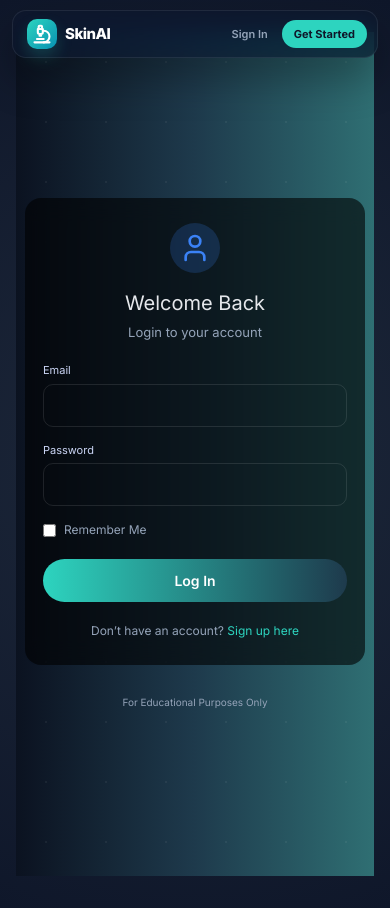
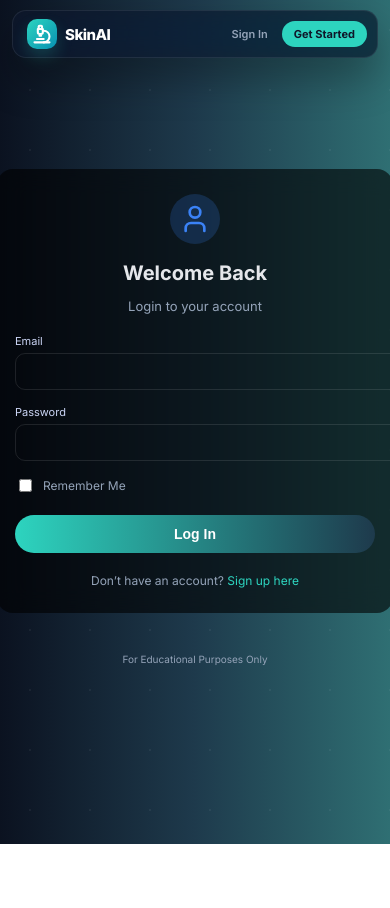
Before and after one commit to kolluajay12/AI-skin_disease_detection, a React (Vite) app in the folder frontend/: page /login in a window 390 px wide. After the commit the page ends 844 px from the top, so only its background shows below. Built offline with nearby package versions, Linux system fonts and the light colour scheme.

Commit message:
frontend updated

```diff
--- a/frontend/package.json
+++ b/frontend/package.json
@@ -17,21 +17,17 @@
     "lucide-react": "^1.8.0",
     "react": "^19.2.4",
     "react-dom": "^19.2.4",
-    "react-router-dom": "^7.14.0",
-    "tailwind-merge": "^3.5.0"
+    "react-router-dom": "^7.14.0"
   },
   "devDependencies": {
     "@eslint/js": "^9.39.4",
     "@types/react": "^19.2.14",
     "@types/react-dom": "^19.2.3",
     "@vitejs/plugin-react": "^6.0.1",
-    "autoprefixer": "^10.4.27",
     "eslint": "^9.39.4",
     "eslint-plugin-react-hooks": "^7.0.1",
     "eslint-plugin-react-refresh": "^0.5.2",
     "globals": "^17.4.0",
-    "postcss": "^8.5.9",
-    "tailwindcss": "^4.2.2",
     "vite": "^8.0.4"
   }
 }
--- a/frontend/src/App.css
+++ b/frontend/src/App.css
@@ -1,184 +1,48 @@
-.counter {
-  font-size: 16px;
-  padding: 5px 10px;
-  border-radius: 5px;
-  color: var(--accent);
-  background: var(--accent-bg);
-  border: 2px solid transparent;
-  transition: border-color 0.3s;
-  margin-bottom: 24px;
-
-  &:hover {
-    border-color: var(--accent-border);
-  }
-  &:focus-visible {
-    outline: 2px solid var(--accent);
-    outline-offset: 2px;
-  }
+/* ===== APP LOADING SCREEN ===== */
+.app-loading-screen {
+    min-height: 100vh;
+    display: flex;
+    align-items: center;
+    justify-content: center;
+    background: #1a2b33;
+    color: #2dd4bf;
+    font-weight: 900;
+    letter-spacing: 0.1em;
+    text-transform: uppercase;
+    font-size: 12px;
+    animation: pulse 2s cubic-bezier(0.4, 0, 0.6, 1) infinite;
 }
 
-.hero {
-  position: relative;
-
-  .base,
-  .framework,
-  .vite {
-    inset-inline: 0;
-    margin: 0 auto;
-  }
-
-  .base {
-    width: 170px;
-    position: relative;
-    z-index: 0;
-  }
-
-  .framework,
-  .vite {
-    position: absolute;
-  }
-
-  .framework {
-    z-index: 1;
-    top: 34px;
-    height: 28px;
-    transform: perspective(2000px) rotateZ(300deg) rotateX(44deg) rotateY(39deg)
-      scale(1.4);
-  }
-
-  .vite {
-    z-index: 0;
-    top: 107px;
-    height: 26px;
-    width: auto;
-    transform: perspective(2000px) rotateZ(300deg) rotateX(40deg) rotateY(39deg)
-      scale(0.8);
-  }
+@keyframes pulse {
+    0%, 100% { opacity: 1; }
+    50% { opacity: 0.5; }
 }
 
-#center {
-  display: flex;
-  flex-direction: column;
-  gap: 25px;
-  place-content: center;
-  place-items: center;
-  flex-grow: 1;
-
-  @media (max-width: 1024px) {
-    padding: 32px 20px 24px;
-    gap: 18px;
-  }
+/* ===== APP WRAPPER ===== */
+.app-wrapper {
+    min-height: 100vh;
 }
 
-#next-steps {
-  display: flex;
-  border-top: 1px solid var(--border);
-  text-align: left;
-
-  & > div {
-    flex: 1 1 0;
-    padding: 32px;
-    @media (max-width: 1024px) {
-      padding: 24px 20px;
-    }
-  }
-
-  .icon {
-    margin-bottom: 16px;
-    width: 22px;
-    height: 22px;
-  }
-
-  @media (max-width: 1024px) {
-    flex-direction: column;
-    text-align: center;
-  }
+/* ===== APP MAIN ===== */
+.app-main {
+    max-width: 1200px;
+    margin: 0 auto;
+    padding: 32px 16px;
 }
 
-#docs {
-  border-right: 1px solid var(--border);
-
-  @media (max-width: 1024px) {
-    border-right: none;
-    border-bottom: 1px solid var(--border);
-  }
+/* ===== MOBILE RESPONSIVE ===== */
+@media (max-width: 768px) {
+    .app-main {
+        padding: 24px 12px;
+    }
 }
 
-#next-steps ul {
-  list-style: none;
-  padding: 0;
-  display: flex;
-  gap: 8px;
-  margin: 32px 0 0;
-
-  .logo {
-    height: 18px;
-  }
-
-  a {
-    color: var(--text-h);
-    font-size: 16px;
-    border-radius: 6px;
-    background: var(--social-bg);
-    display: flex;
-    padding: 6px 12px;
-    align-items: center;
-    gap: 8px;
-    text-decoration: none;
-    transition: box-shadow 0.3s;
-
-    &:hover {
-      box-shadow: var(--shadow);
-    }
-    .button-icon {
-      height: 18px;
-      width: 18px;
-    }
-  }
-
-  @media (max-width: 1024px) {
-    margin-top: 20px;
-    flex-wrap: wrap;
-    justify-content: center;
-
-    li {
-      flex: 1 1 calc(50% - 8px);
+@media (max-width: 480px) {
+    .app-main {
+        padding: 16px 8px;
     }
 
-    a {
-      width: 100%;
-      justify-content: center;
-      box-sizing: border-box;
+    .app-loading-screen {
+        font-size: 10px;
     }
-  }
 }
-
-#spacer {
-  height: 88px;
-  border-top: 1px solid var(--border);
-  @media (max-width: 1024px) {
-    height: 48px;
-  }
-}
-
-.ticks {
-  position: relative;
-  width: 100%;
-
-  &::before,
-  &::after {
-    content: '';
-    position: absolute;
-    top: -4.5px;
-    border: 5px solid transparent;
-  }
-
-  &::before {
-    left: 0;
-    border-left-color: var(--border);
-  }
-  &::after {
-    right: 0;
-    border-right-color: var(--border);
-  }
-}
--- a/frontend/src/App.jsx
+++ b/frontend/src/App.jsx
@@ -53,13 +53,13 @@ function App() {
     setUser(null);
   };
 
-  if (loading) return <div className="min-h-screen flex items-center justify-center bg-[#1a2b33] text-teal-400 font-black tracking-widest uppercase text-xs animate-pulse">Initializing...</div>;
+  if (loading) return <div className="app-loading-screen">Initializing...</div>;
 
   return (
     <Router>
-      <div className="min-h-screen">
+      <div className="app-wrapper">
         <Navbar user={user} logout={logout} />
-        <main className="container mx-auto px-4 py-8">
+        <main className="app-main">
           <Routes>
             <Route path="/" element={!user ? <Landing /> : <Navigate to="/dashboard" />} />
             <Route path="/login" element={!user ? <Login login={login} /> : <Navigate to="/dashboard" />} />
--- a/frontend/src/index.css
+++ b/frontend/src/index.css
@@ -1,12 +1,4 @@
-@import "tailwindcss";
 
-@theme {
-  --color-teal-500: #4db6ac;
-  --color-teal-600: #3d968e;
-  --color-teal-900: #1a3a3a;
-  --color-brand-blue: #3b82f6;
-  --color-brand-dark: #121212;
-}
 
 :root {
   --primary-teal: #4db6ac;
--- a/frontend/src/pages/Analyze.css
+++ b/frontend/src/pages/Analyze.css
@@ -666,3 +666,53 @@
         font-size: 13px;
     }
 }
+
+/* ===== PREDICTION DETAIL STATES ===== */
+.prediction-loading {
+    min-height: 100vh;
+    display: flex;
+    align-items: center;
+    justify-content: center;
+    background: #0f172a;
+    color: #2dd4bf;
+    font-size: 16px;
+    font-weight: 600;
+}
+
+.prediction-error-page {
+    min-height: 100vh;
+    display: flex;
+    flex-direction: column;
+    align-items: center;
+    justify-content: center;
+    background: #0f172a;
+    padding: 16px;
+    text-align: center;
+}
+
+.prediction-error-icon {
+    color: #f87171;
+    margin-bottom: 16px;
+}
+
+.prediction-error-title {
+    font-size: 20px;
+    font-weight: 700;
+    color: white;
+    margin-bottom: 8px;
+}
+
+.prediction-error-link {
+    color: #2dd4bf;
+    background: none;
+    border: none;
+    cursor: pointer;
+    font-size: 14px;
+    font-weight: 600;
+    text-decoration: none;
+    transition: 0.2s;
+}
+
+.prediction-error-link:hover {
+    text-decoration: underline;
+}
--- a/frontend/src/pages/History.css
+++ b/frontend/src/pages/History.css
@@ -241,6 +241,22 @@
         width: 100%;
         justify-content: center;
     }
+}
+
+/* LOADING STATE */
+.history-loading {
+    text-align: center;
+    padding: 80px 0;
+    color: #2dd4bf;
+    font-size: 16px;
+    font-weight: 600;
+}
+
+/* CARD META ITEM */
+.card-meta-item {
+    display: flex;
+    align-items: center;
+    gap: 4px;
 }
 
 /* CARDS GRID */
--- a/frontend/src/pages/History.jsx
+++ b/frontend/src/pages/History.jsx
@@ -183,7 +183,7 @@ const History = () => {
 
         {/* LOADING */}
         {loading ? (
-          <div className="text-center py-20 text-teal-400">Loading your history...</div>
+          <div className="history-loading">Loading your history...</div>
         ) : history.length === 0 ? (
           /* EMPTY STATE */
           <div className="empty-history">
@@ -237,7 +237,7 @@ const History = () => {
                   <div className="card-content">
                     <h3 className="card-title">{scan.diseaseName}</h3>
                     <div className="card-meta">
-                      <span className="flex items-center gap-1">
+                      <span className="card-meta-item">
                         <Calendar size={13} />
                         {new Date(scan.createdAt).toLocaleDateString()}
                       </span>
--- a/frontend/src/pages/PredictionDetail.jsx
+++ b/frontend/src/pages/PredictionDetail.jsx
@@ -38,14 +38,14 @@ const PredictionDetail = () => {
     fetchPrediction();
   }, [id]);
 
-  if (loading) return <div className="min-h-screen flex items-center justify-center bg-[#0f172a] text-teal-400">Loading Report...</div>;
+  if (loading) return <div className="prediction-loading">Loading Report...</div>;
 
   if (error || !prediction) {
     return (
-      <div className="min-h-screen flex flex-col items-center justify-center bg-[#0f172a] p-4 text-center">
-        <AlertCircle size={48} className="text-red-400 mb-4" />
-        <h2 className="text-xl font-bold text-white mb-2">{error || 'Prediction not found'}</h2>
-        <button onClick={() => navigate('/history')} className="text-teal-400 hover:underline">Back to History</button>
+      <div className="prediction-error-page">
+        <AlertCircle size={48} className="prediction-error-icon" />
+        <h2 className="prediction-error-title">{error || 'Prediction not found'}</h2>
+        <button onClick={() => navigate('/history')} className="prediction-error-link">Back to History</button>
       </div>
     );
   }
--- a/frontend/tailwind.config.js
+++ /dev/null
@@ -1,45 +0,0 @@
-/** @type {import('tailwindcss').Config} */
-export default {
-  content: [
-    "./index.html",
-    "./src/**/*.{js,ts,jsx,tsx}",
-  ],
-  theme: {
-    extend: {
-      colors: {
-        primary: {
-          DEFAULT: '#0EA5E9',
-          dark: '#0284C7',
-        },
-        secondary: {
-          DEFAULT: '#10B981',
-          dark: '#059669',
-        },
-        dark: {
-          DEFAULT: '#0F172A',
-          lighter: '#1E293B',
-          lightest: '#334155',
-        },
-        accent: '#F43F5E'
-      },
-      fontFamily: {
-        sans: ['Inter', 'system-ui', 'sans-serif'],
-      },
-      animation: {
-        'fade-in': 'fadeIn 0.5s ease-out',
-        'slide-up': 'slideUp 0.5s ease-out',
-      },
-      keyframes: {
-        fadeIn: {
-          '0%': { opacity: '0' },
-          '100%': { opacity: '1' },
-        },
-        slideUp: {
-          '0%': { transform: 'translateY(20px)', opacity: '0' },
-          '100%': { transform: 'translateY(0)', opacity: '1' },
-        },
-      },
-    },
-  },
-  plugins: [],
-}
```
Also changed, not shown: 1 other file (tests, documents, lock files or other folders).
